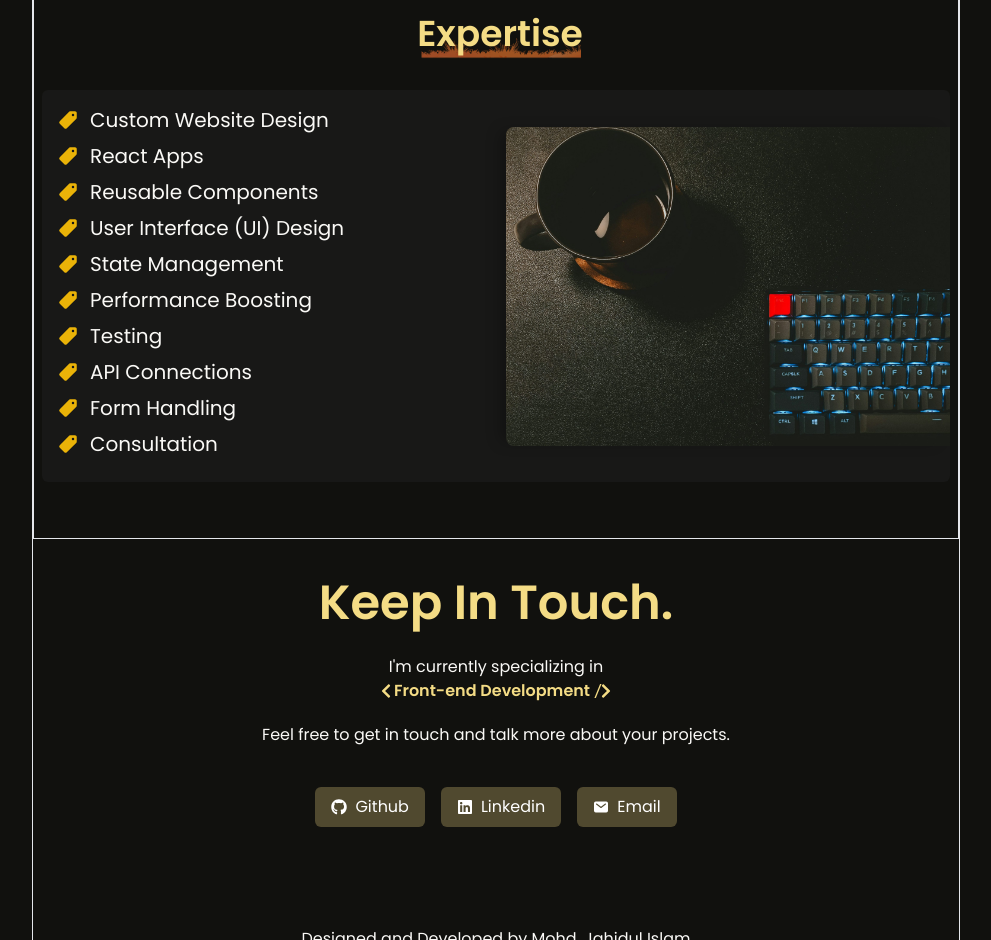
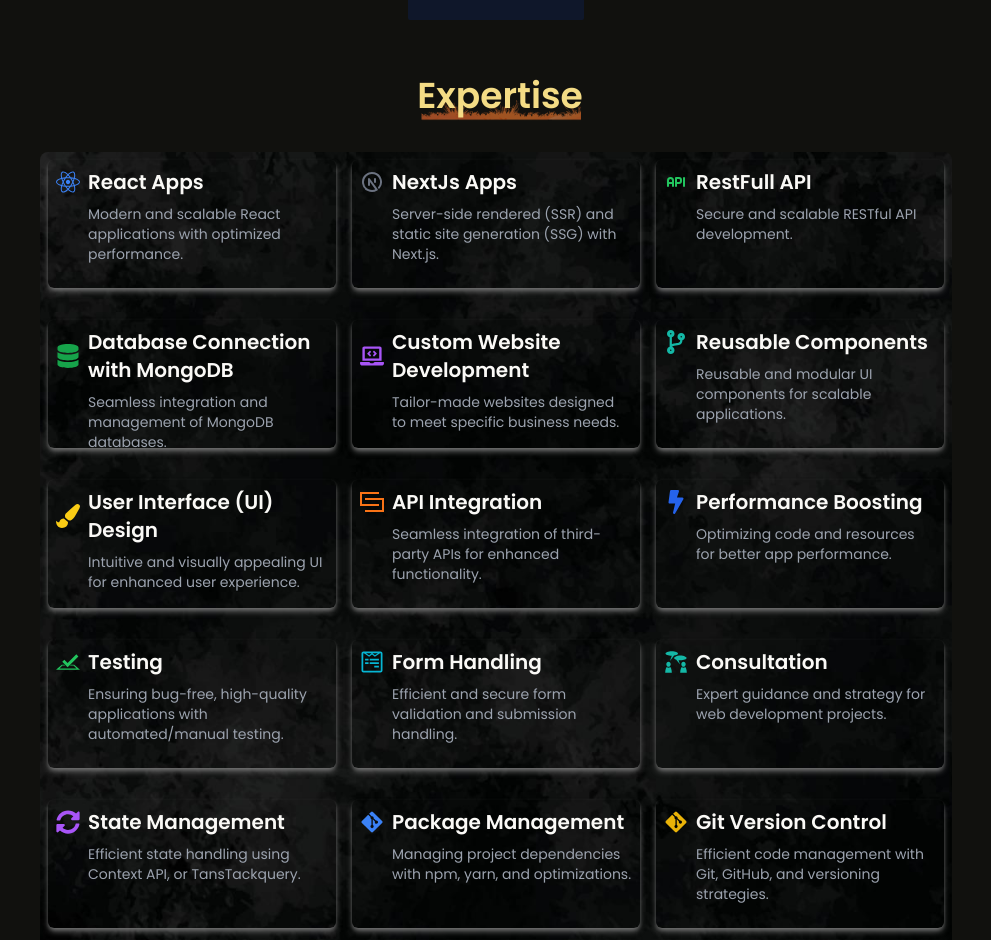
Before and after one commit to jahid-111/Portfolio-r, a React (Vite) app: page / in a window 1280 px wide. Shown: the part 1860-2800 px from the top of the page, without its empty margins (144-1135 px from the left). Built offline with nearby package versions, Linux system fonts and the light colour scheme; a web font is replaced by a local one.

Commit message:
Expertise : updated

```diff
--- a/src/Layout.jsx
+++ b/src/Layout.jsx
@@ -4,7 +4,7 @@
 
 const Layout = () => {
   return (
-    <div className=" border w-full mx-auto">
+    <div className=" w-full mx-auto">
       <Navigation />
 
       <Outlet />
--- a/src/components/Expertise.jsx
+++ b/src/components/Expertise.jsx
@@ -1,54 +1,159 @@
-import servicesImage from "../assets/image/service_card.jpg";
 import borderImg from "../assets/image/border-img-.png";
-import { IoPricetag } from "react-icons/io5";
-const Expertise = () => {
+import servicesImage from "../assets/image/iserviceImage_0.jpg";
+import boardImage from "../assets/image/board.jpg";
+
+import {
+  FaReact,
+  FaDatabase,
+  FaLaptopCode,
+  FaCodeBranch,
+  FaPaintBrush,
+  FaSyncAlt,
+  FaGitAlt,
+  FaBolt,
+  FaWpforms,
+} from "react-icons/fa";
+import { TbApi, TbBrandNextjs } from "react-icons/tb";
+import { GrIntegration } from "react-icons/gr";
+import { SiTestcafe } from "react-icons/si";
+import { GiDiscussion } from "react-icons/gi";
+
 const services = [
-    "Custom Website Design",
-    "React Apps",
-    "Reusable Components",
-    "User Interface (UI) Design",
-    "State Management",
-    "Performance Boosting",
-    "Testing",
-    "API Connections",
-    "Form Handling",
-    "Consultation",
+  {
+    name: "React Apps",
+    description:
+      "Modern and scalable React applications with optimized performance.",
+    icon: <FaReact className="text-blue-500" />,
+  },
+  {
+    name: "NextJs Apps",
+    description:
+      "Server-side rendered (SSR) and static site generation (SSG) with Next.js.",
+    icon: <TbBrandNextjs className="text-gray-500" />,
+  },
+  {
+    name: "RestFull API",
+    description: "Secure and scalable RESTful API development.",
+    icon: <TbApi className="text-green-500" />,
+  },
+  {
+    name: "Database Connection with MongoDB",
+    description: "Seamless integration and management of MongoDB databases.",
+    icon: <FaDatabase className="text-green-600" />,
+  },
+  {
+    name: "Custom Website Development",
+    description:
+      "Tailor-made websites designed to meet specific business needs.",
+    icon: <FaLaptopCode className="text-purple-500" />,
+  },
+  {
+    name: "Reusable Components",
+    description:
+      "Reusable and modular UI components for scalable applications.",
+    icon: <FaCodeBranch className="text-teal-500" />,
+  },
+  {
+    name: "User Interface (UI) Design",
+    description:
+      "Intuitive and visually appealing UI for enhanced user experience.",
+    icon: <FaPaintBrush className="text-yellow-400" />,
+  },
+  {
+    name: "API Integration",
+    description:
+      "Seamless integration of third-party APIs for enhanced functionality.",
+    icon: <GrIntegration className="text-orange-500" />,
+  },
+  {
+    name: "Performance Boosting",
+    description: "Optimizing code and resources for better app performance.",
+    icon: <FaBolt className="text-blue-600" />,
+  },
+  {
+    name: "Testing",
+    description:
+      "Ensuring bug-free, high-quality applications with automated/manual testing.",
+    icon: <SiTestcafe className="text-green-500" />,
+  },
+  {
+    name: "Form Handling",
+    description:
+      "Efficient and secure form validation and submission handling.",
+    icon: <FaWpforms className="text-cyan-500" />,
+  },
+  {
+    name: "Consultation",
+    description: "Expert guidance and strategy for web development projects.",
+    icon: <GiDiscussion className="text-teal-500" />,
+  },
+  {
+    name: "State Management",
+    description:
+      "Efficient state handling using Context API, or TansTackquery.",
+    icon: <FaSyncAlt className="text-purple-500" />,
+  },
+  {
+    name: "Package Management",
+    description:
+      "Managing project dependencies with npm, yarn, and optimizations.",
+    icon: <FaGitAlt className="text-blue-500" />,
+  },
+  {
+    name: "Git Version Control",
+    description:
+      "Efficient code management with Git, GitHub, and versioning strategies.",
+    icon: <FaGitAlt className="text-yellow-500" />,
+  },
 ];
 
+const Expertise = () => {
   return (
-    <div className="px-4 md:px-0 h-auto my-14  mb-14  ">
-      <div className=" left-2 md:left-0 relative flex flex-col md:items-center my-2 md:my-5">
+    <div className="px-4 md:px-0 h-auto my-14 mb-14">
+      <div className="left-2 md:left-0 relative flex flex-col md:items-center my-2 md:my-5">
         <h3 className="text-3xl ms-2 md:text-4xl font-semibold mb-4 relative z-10">
           Expertise
         </h3>
         <div className="absolute w-full inset-0 md:inset-1 flex items-center md:justify-center pointer-events-none">
           <img
-            className="w-30 h-10  md:w-44 object-cover opacity-60"
+            className="w-30 h-10 md:w-44 object-cover opacity-60"
             src={borderImg}
             alt="Border"
           />
         </div>
       </div>
-      <div className="flex flex-col md:flex-row justify-center items-center gap-5  rounded-md md:bg-[#181817]">
-        <div className="w-full md:w-6/12 p-4  flex flex-col justify-center items-start ">
-          {services?.map((service) => (
+      <div className="flex flex-col md:flex-row justify-center items-center gap-5  rounded-t-md ">
+        <div className="w-full p-2 grid sm:grid-cols-2 xl:grid-cols-3 gap-4 justify-center items-start relative">
+          {services.map((service, index) => (
             <div
-              key={service}
-              className="flex justify-start items-center gap-3  text-xl md:mb-2"
+              key={index}
+              className="h-32 w-full flex flex-col shadow-md shadow-neutral-500 rounded-md p-2 justify-start items-start mb-4 relative z-10 hover:bg-[#11110e] cursor-pointer hover:duration-300 hover:ease-linear"
             >
-              <IoPricetag className=" text-yellow-500" />
-              <li className="list-none mx-auto text-xl ">{service}</li>
+              <div className="flex items-center gap-2 text-xl">
+                <span className="text-2xl">{service.icon}</span>
+                <span className="font-semibold">{service.name}</span>
+              </div>
+              <p className="text-gray-400 text-sm ml-8 mt-2">
+                {service.description}
+              </p>
             </div>
           ))}
+
+          <div className="absolute top-0 bottom-0 left-0 right-0 flex justify-center items-center z-0">
+            <img
+              className="w-full h-full max-w-full rounded-lg shadow-lg object-cover"
+              src={boardImage}
+              alt="Service board"
+            />
           </div>
-
-        <div className="w-full md:w-6/12 hidden md:block">
+        </div>
+      </div>
+      <div className="w-full hidden md:flex justify-center items-center">
         <img
-            className="hidden md:block md:h-[400px] xl:h-auto shadow-left rounded-l-lg mx-auto"
+          className=" w-full max-w-full rounded-b-md shadow-lg"
           src={servicesImage}
           alt="Service-Image"
         />
-        </div>
       </div>
     </div>
   );
--- a/src/components/IntroCard.jsx
+++ b/src/components/IntroCard.jsx
@@ -3,7 +3,7 @@
 import { FaReact } from "react-icons/fa";
 const IntroCard = () => {
   return (
-    <div className="relative w-full flex flex-col  my-16  items-start mx-auto">
+    <div className="relative w-full flex flex-col  mb-16  items-start mx-auto mt-32">
       {/* Background image */}
       <div className="absolute top-0 -left-10 inset-0 z-0 h-44 w-44">
         <img
--- a/src/routes/Home.jsx
+++ b/src/routes/Home.jsx
@@ -6,7 +6,7 @@
 
 const Home = () => {
   return (
-    <div className="flex flex-col justify-center border px-2 mx-auto ">
+    <div className="flex flex-col justify-center  px-2 mx-auto ">
       <Reval>
         <IntroCard />
       </Reval>
@@ -19,6 +19,7 @@
       <Reval slide={true} delay={0.4}>
         <Expertise />
       </Reval>
+      <hr className="border-0 h-px bg-slate-800" />
     </div>
   );
 };
```
Also changed, not shown: src/assets/image/board.jpg (added), src/assets/image/iserviceImage_0.jpg (added). Lines whose indentation alone changed are shown as unchanged.
